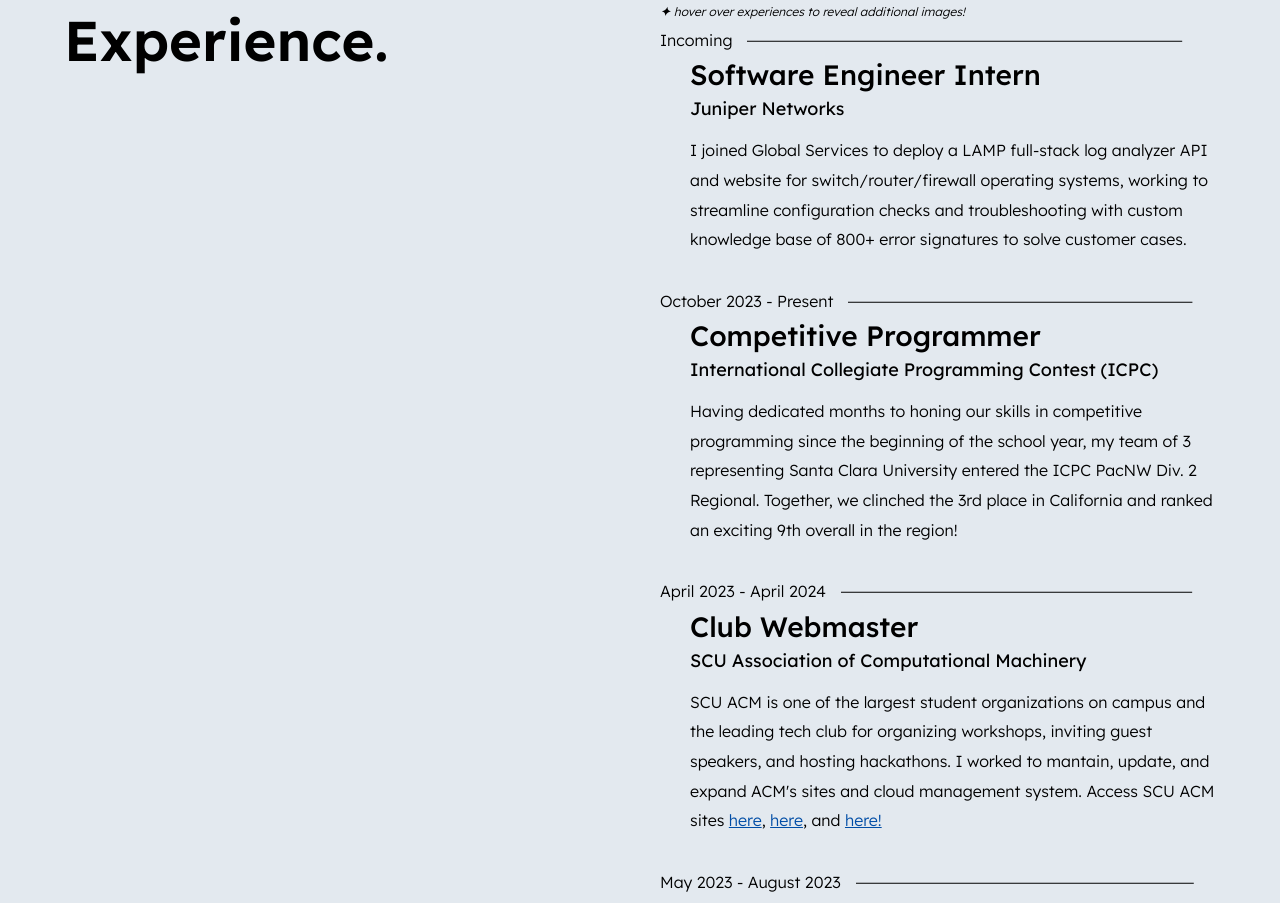
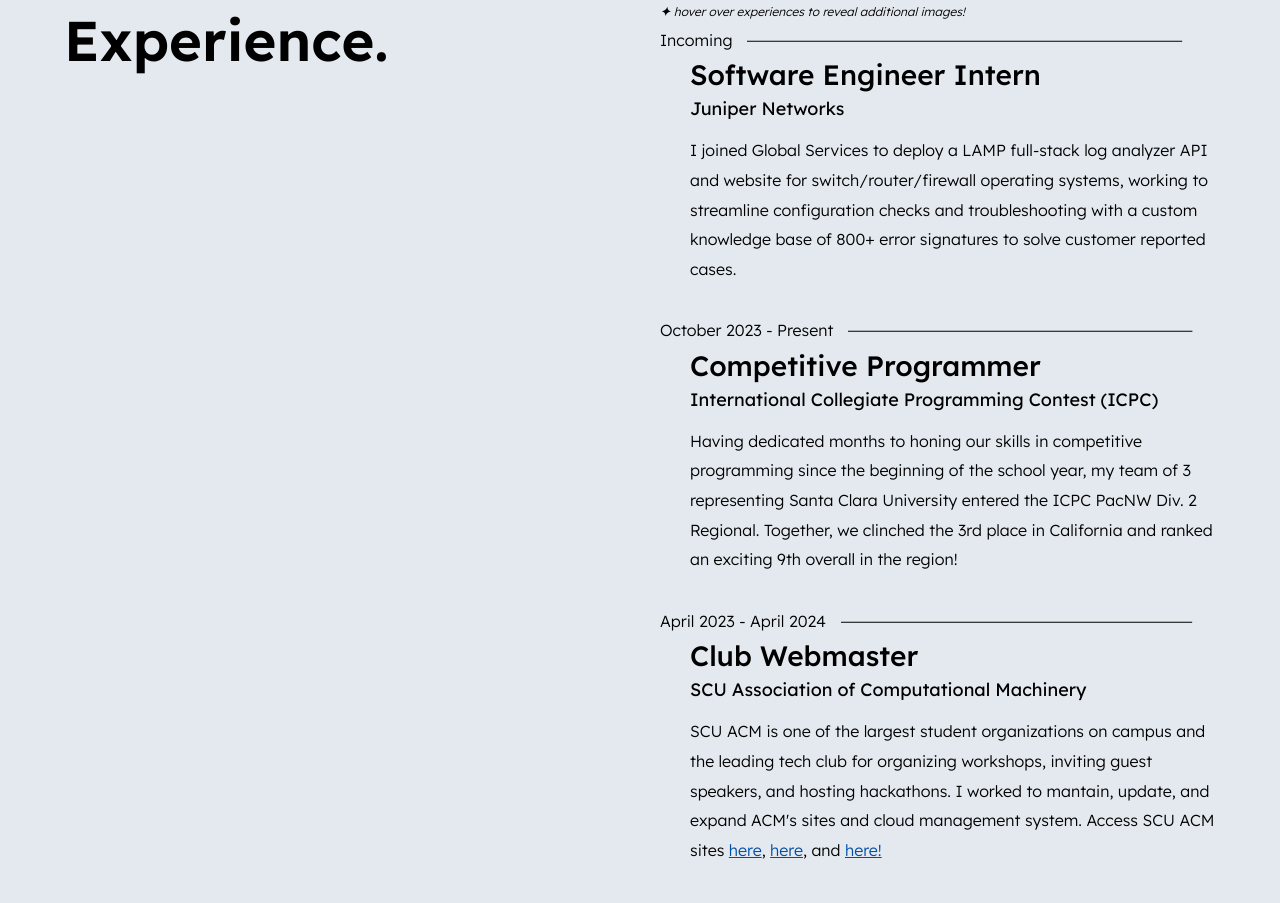
Before and after one commit to rileywong311/Personal-Website, a Vue app: page / in a window 1280 px wide. Shown: the part 6460-7363 px from the top of the page. Built offline with nearby package versions, Linux system fonts and the light colour scheme.

Commit message:
Update experience description

```diff
--- a/src/views/MainPage.vue
+++ b/src/views/MainPage.vue
@@ -254,7 +254,7 @@
         @mouseover="experienceImage = 'Juniper.jpg'"
         @mouseleave="experienceImage = ''">
         <p>
-          I joined Global Services to deploy a LAMP full-stack log analyzer API and website for switch/router/firewall operating systems, working to streamline configuration checks and troubleshooting with custom knowledge base of 800+ error signatures to solve customer cases.
+          I joined Global Services to deploy a LAMP full-stack log analyzer API and website for switch/router/firewall operating systems, working to streamline configuration checks and troubleshooting with a custom knowledge base of 800+ error signatures to solve customer reported cases.
         </p>
       </ExperienceCard>
       <ExperienceCard dates="October 2023 - Present" position="Competitive Programmer" org="International Collegiate Programming Contest (ICPC)"
```
